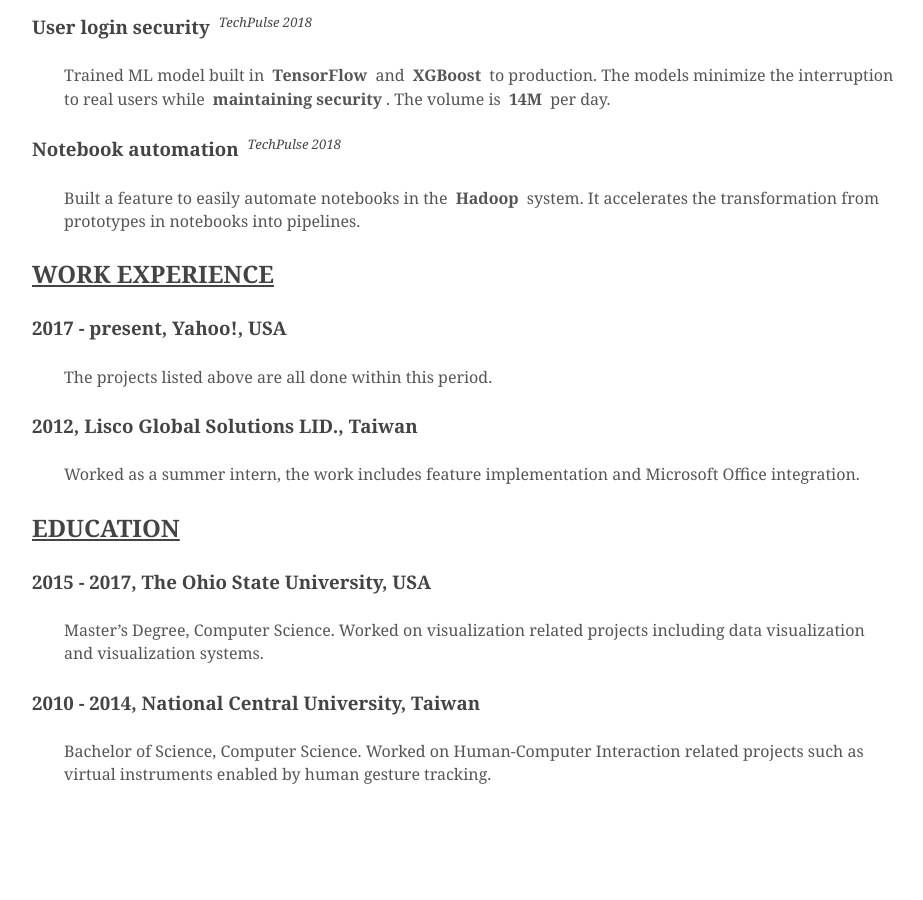
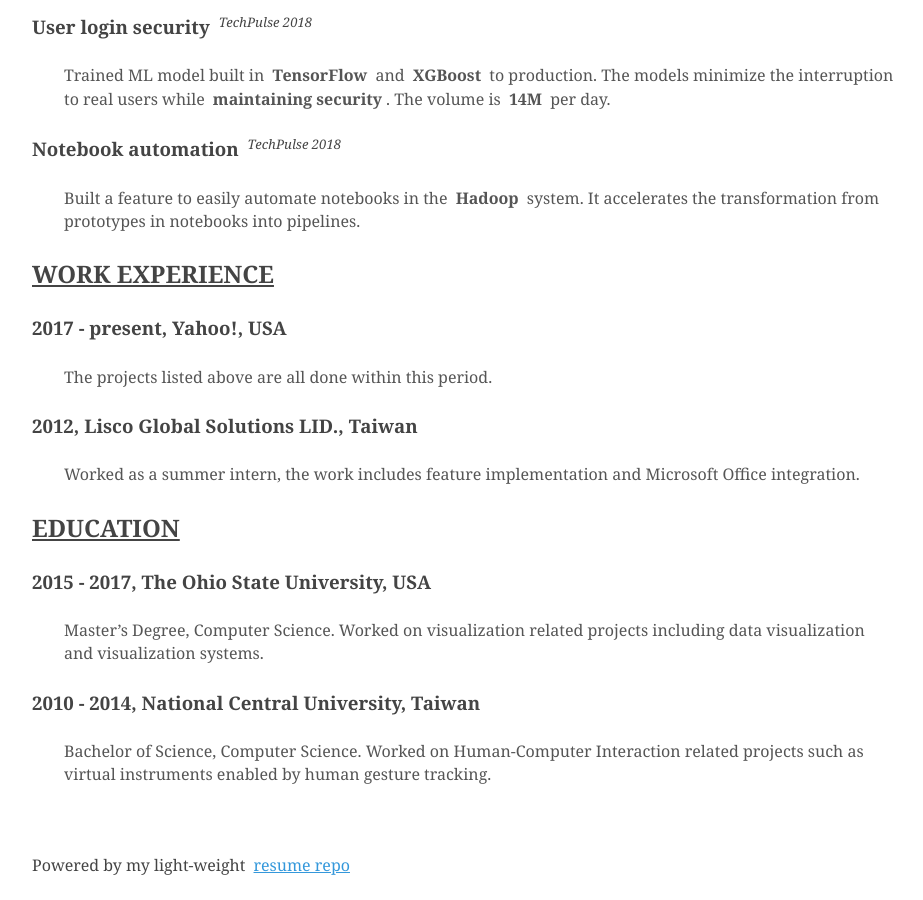
Before and after one commit to NivekNey/NivekNey.github.io, a Jekyll site: the page built from index.md, in a window 1280 px wide and 900 px high, scrolled down 1226 px. Shown: the whole window, without its empty margins (160-1083 px from the left). Built offline with Jekyll 4.4.1, drawn with Linux system fonts in a browser that asks for light colours; before the commit the page ends 2097 px from its top, so only the background shows below that.

Commit message:
Update cv.html

```diff
--- a/_layouts/cv.html
+++ b/_layouts/cv.html
@@ -15,6 +15,7 @@
   </div>
   <footer>
     <p id=last-modified></p>
+    Powered by my light-weight <a href="https://api.github.com/repos/{{ site.github.owner_name }}/{{ site.github.repository_name }}/commits?path=/index.md">resume repo</a>
   </footer>
   <script>
     if (document.getElementById('last-modified')) {
```
